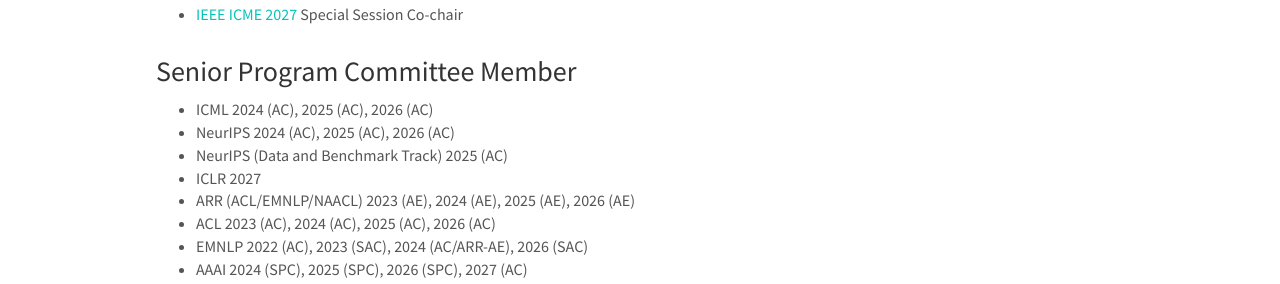
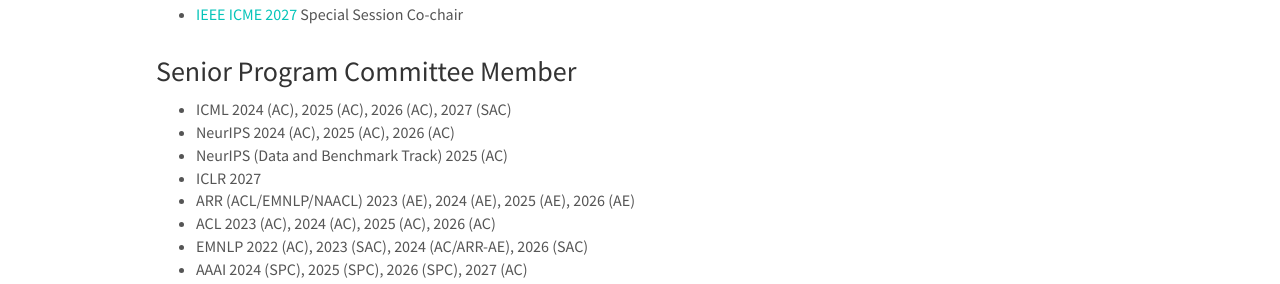
Before and after one commit to scofield7419/scofield7419.github.io, a Jekyll site: the page built from _pages/services.md, in a window 1280 px wide and 900 px high. Shown: the part 439-723 px from the top of the window. Built offline with Jekyll 4.4.1, drawn with Linux system fonts in a browser that asks for light colours; nearby versions of some CDN libraries; comment, search, counter and statistics services are not loaded; a style sheet for code colours, icons or effects is not loaded.

Commit message:
Update services.md

```diff
--- a/_pages/services.md
+++ b/_pages/services.md
@@ -32,7 +32,7 @@
 
 ### Senior Program Committee Member
 
-- ICML 2024 (AC), 2025 (AC), 2026 (AC)
+- ICML 2024 (AC), 2025 (AC), 2026 (AC), 2027 (SAC)
 - NeurIPS 2024 (AC), 2025 (AC), 2026 (AC)
 - NeurIPS (Data and Benchmark Track) 2025 (AC)
 - ICLR 2027
```
